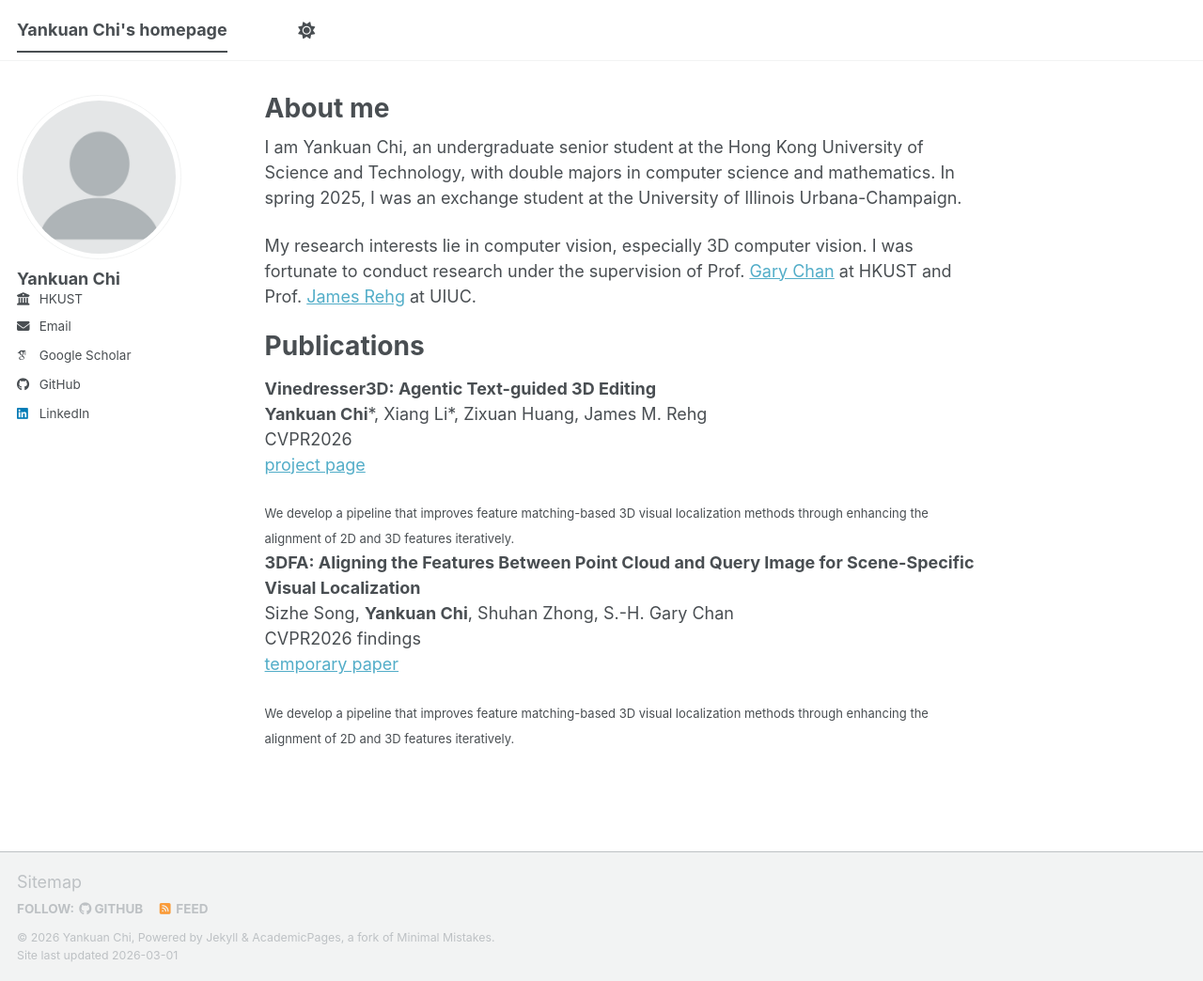
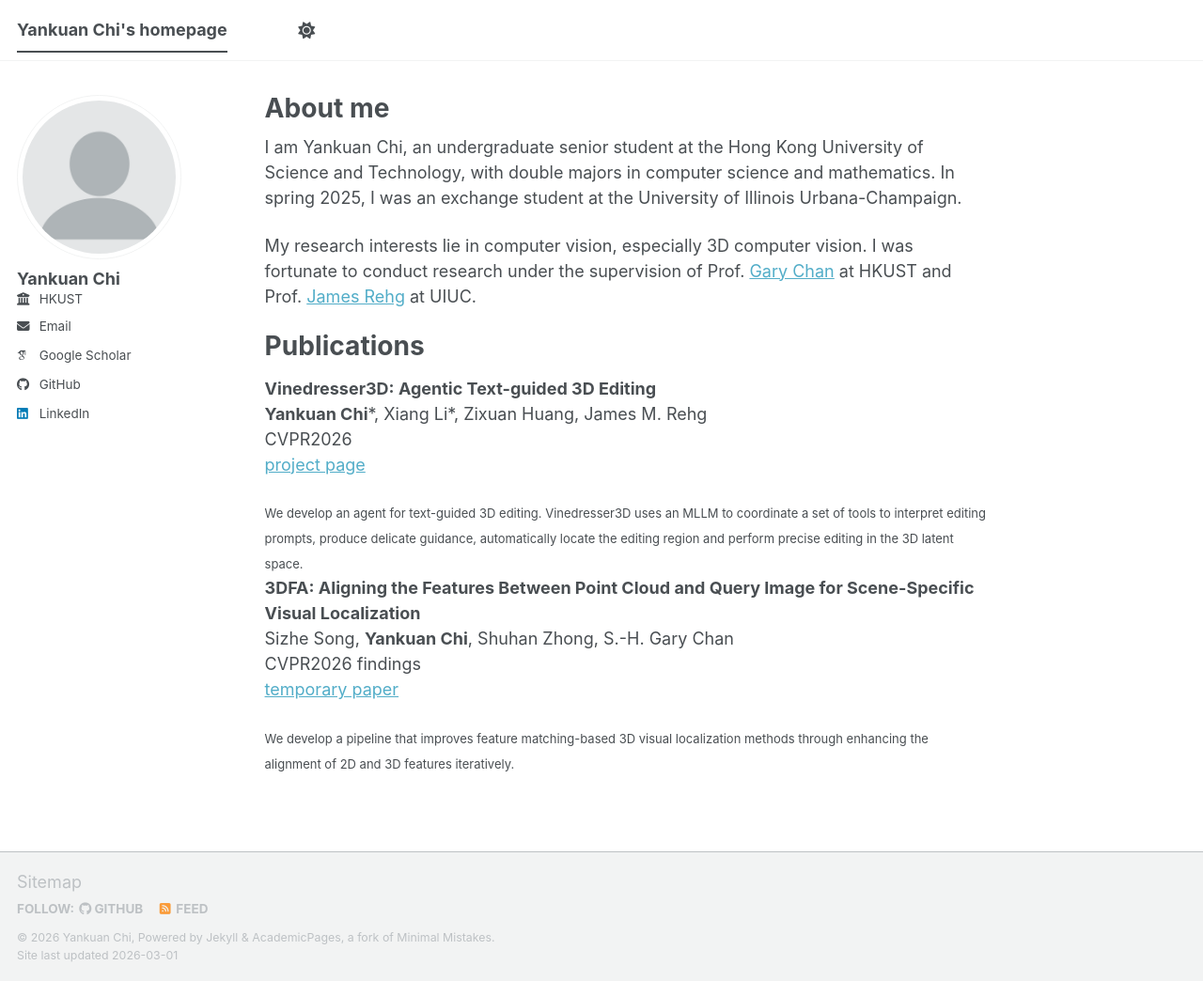
Before and after one commit to ykchizs/ykchizs.github.io, a Jekyll site: the page built from _pages/about.md, in a window 1280 px wide and 1044 px high. Shown: the whole window at 94% size. Built offline with Jekyll 4.4.1, drawn with Linux system fonts in a browser that asks for light colours; some web fonts are replaced; a script bundle is joined from its source files by our own code; library files that are not in the unit come from our copies.

Commit message:
Update about.md

```diff
--- a/_pages/about.md
+++ b/_pages/about.md
@@ -17,7 +17,7 @@ Publications
 **Yankuan Chi**\*, Xiang Li\*, Zixuan Huang, James M. Rehg
 CVPR2026
 [project page](https://vinedresser3d.github.io/)
-<font size="2">We develop a pipeline that improves feature matching-based 3D visual localization methods through enhancing the alignment of 2D and 3D features iteratively.</font>
+<font size="2">We develop an agent for text-guided 3D editing. Vinedresser3D uses an MLLM to coordinate a set of tools to interpret editing prompts, produce delicate guidance, automatically locate the editing region and perform precise editing in the 3D latent space.</font>
 
 **3DFA: Aligning the Features Between Point Cloud and Query Image for Scene-Specific Visual Localization**
 Sizhe Song, **Yankuan Chi**, Shuhan Zhong, S.-H. Gary Chan
```
